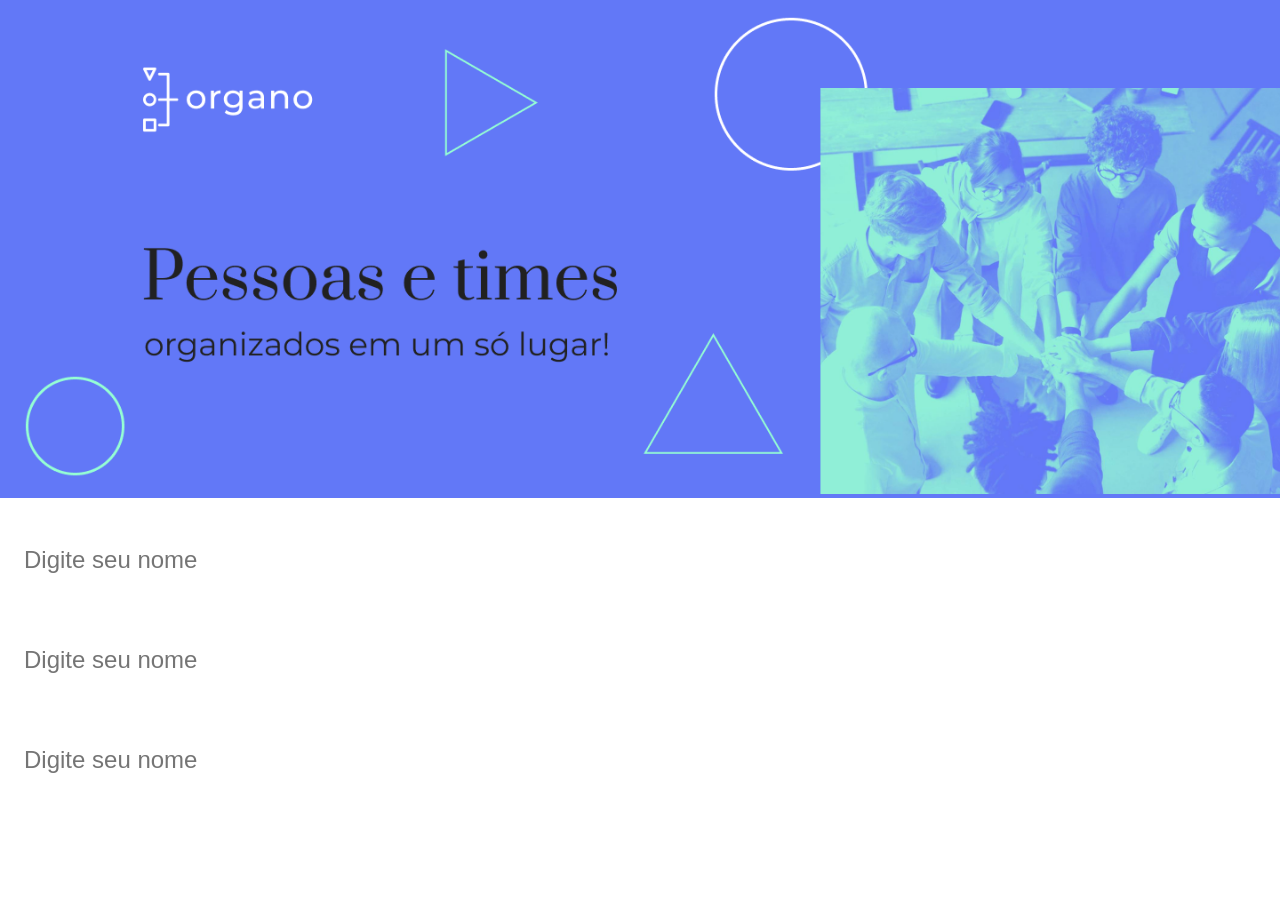
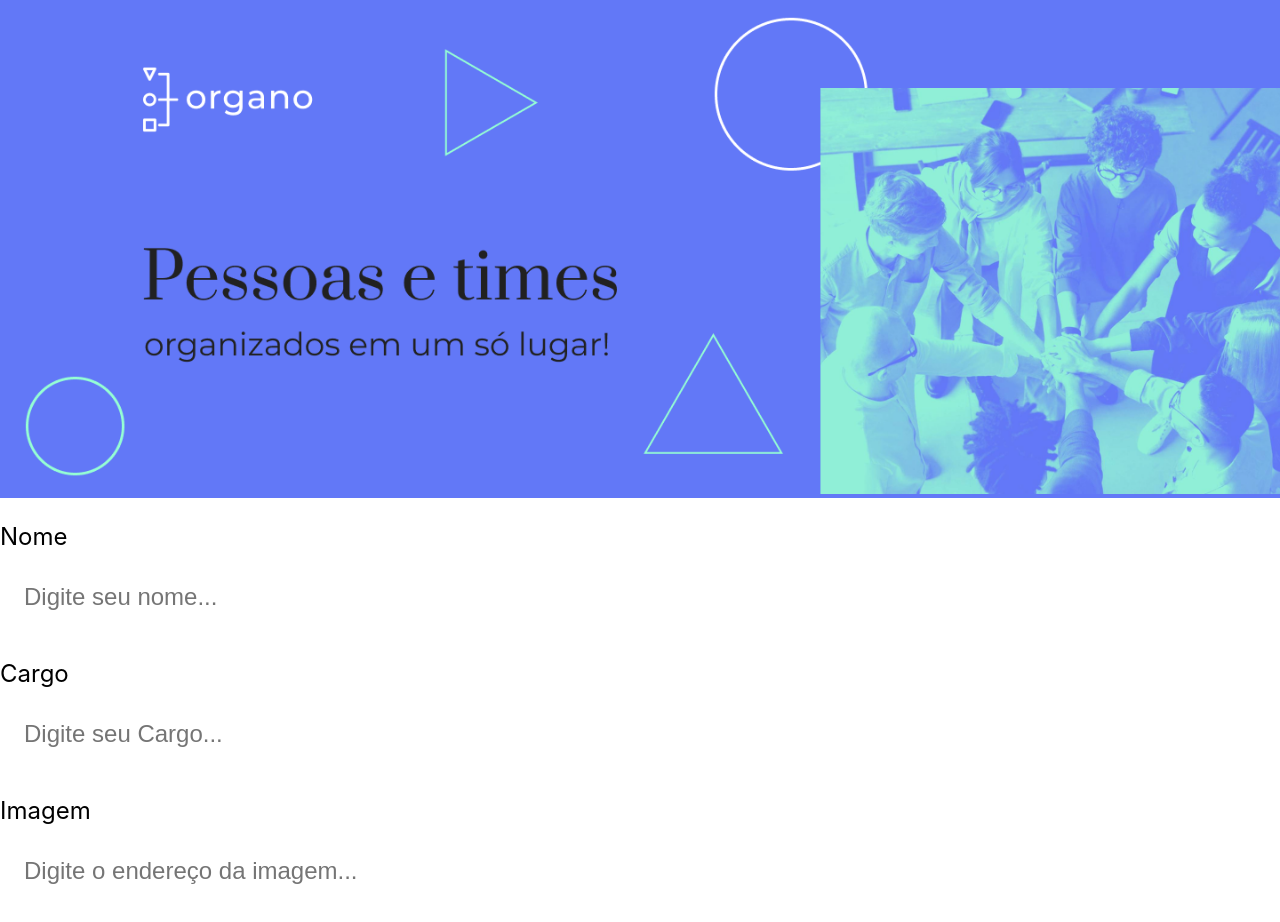
Before and after one commit to Clairtonlm/Organo_React, a React (Create React App) app: page / in a window 1280 px wide. Shown: the top 922 px of the page. Before the commit the page ends 822 px from the top, so only its background shows below. Built offline with nearby package versions, Linux system fonts and the light colour scheme.

Commit message:
Usando props no campo texto

```diff
--- a/src/App.js
+++ b/src/App.js
@@ -7,9 +7,9 @@
   return (
     <div className="App">
       <Banner/>
-      <CampoTexto label="Nome"/>
-      <CampoTexto label="Cargo"/>
-      <CampoTexto label="Imagem"/>
+      <CampoTexto label="Nome" placeholder="Digite seu nome"/>
+      <CampoTexto label="Cargo" placeholder="Digite seu Cargo"/>
+      <CampoTexto label="Imagem" placeholder="Digite o endereço da imagem"/>
 
     </div>
   );
--- a/src/Componentes/CampoTexto/index.js
+++ b/src/Componentes/CampoTexto/index.js
@@ -1,11 +1,14 @@
 
 import './Campotexto.css'
 
-const CampoTexto = ()=>{
+const CampoTexto = (props)=>{
+
+    const placeholderModificada = `${props.placeholder}...`
+
     return(
         <div className="campo-texto">
-            <label></label>
-            <input placeholder="Digite seu nome"/>
+            <label>{props.label}</label>
+            <input placeholder={placeholderModificada}/>
         </div>
     )
 }
```
